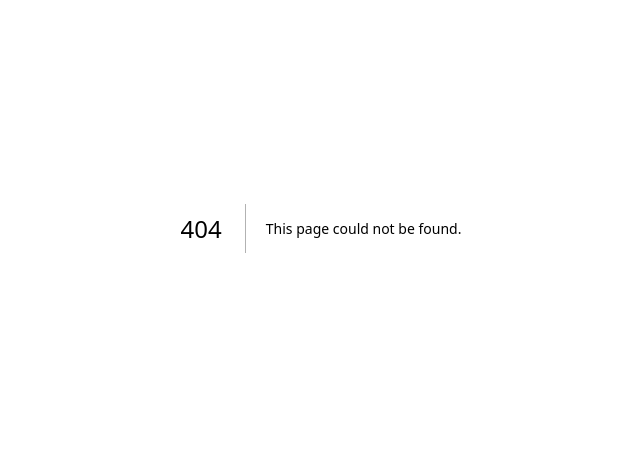
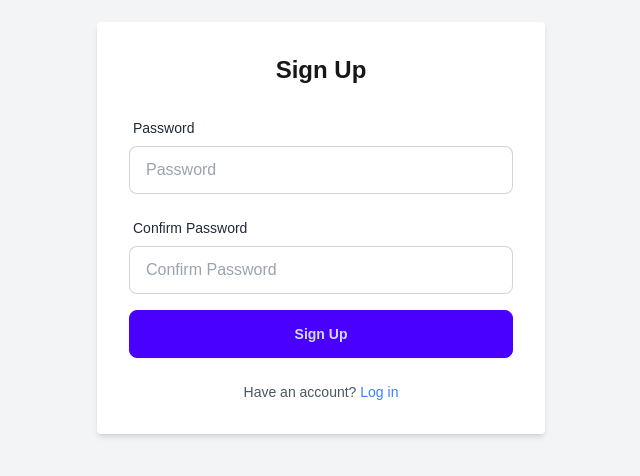
Before and after one commit to svirs/cpsc8740-project-local, a Next.js app in the folder nextjs/: page /signup in a window 1280 px wide. Before the commit this address had no page. Shown: the part 172-648 px from the top of the page, without its empty margins (319-959 px from the left). Built offline with nearby package versions, Linux system fonts and the light colour scheme.

Commit message:
login and signup pages

```diff
--- a/nextjs/app/layout.tsx
+++ b/nextjs/app/layout.tsx
@@ -28,7 +28,9 @@ export default function RootLayout({
       <body
         className={`${geistSans.variable} ${geistMono.variable} antialiased`}
       >
-        {children}
+        <div className="flex items-center justify-center min-h-screen bg-gray-100 dark:bg-gray-900">
+          {children}
+        </div>
       </body>
     </html>
   );
--- /dev/null
+++ b/nextjs/app/login/layout.tsx
@@ -0,0 +1,11 @@
+export default function Layout({
+  children,
+}: Readonly<{
+  children: React.ReactNode;
+}>) {
+  return (
+    <div className="w-full max-w-md p-8 space-y-6 bg-white dark:bg-gray-800 dark:text-white rounded shadow-md">
+      {children}
+    </div>
+  );
+}
--- /dev/null
+++ b/nextjs/app/login/page.tsx
@@ -0,0 +1,40 @@
+import Link from "next/link";
+
+export default function LoginPage() {
+  return (
+    <>
+      <h2 className="text-2xl font-bold text-center">Log In</h2>
+      <form className="space-y-4">
+        <div className="form-control">
+          <label className="label">
+            <span className="label-text dark:text-white">Username</span>
+          </label>
+          <input
+            type="text"
+            placeholder="Username"
+            className="input input-bordered w-full"
+          />
+        </div>
+        <div className="form-control">
+          <label className="label">
+            <span className="label-text dark:text-white">Password</span>
+          </label>
+          <input
+            type="password"
+            placeholder="Password"
+            className="input input-bordered w-full"
+          />
+        </div>
+        <div className="form-control mt-6">
+          <button className="btn btn-primary w-full">Log In</button>
+        </div>
+      </form>
+      <p className="text-center text-sm text-gray-600 dark:text-gray-400">
+        Don&apos;t have an account?{" "}
+        <Link href="/signup" className="text-blue-500">
+          Sign Up
+        </Link>
+      </p>
+    </>
+  );
+}
--- /dev/null
+++ b/nextjs/app/signup/layout.tsx
@@ -0,0 +1,11 @@
+export default function Layout({
+  children,
+}: Readonly<{
+  children: React.ReactNode;
+}>) {
+  return (
+    <div className="w-full max-w-md p-8 space-y-6 bg-white dark:bg-gray-800 dark:text-white rounded shadow-md">
+      {children}
+    </div>
+  );
+}
--- /dev/null
+++ b/nextjs/app/signup/page.tsx
@@ -0,0 +1,41 @@
+import Link from "next/link";
+import React from "react";
+
+export default function Signup() {
+  return (
+    <>
+      <h2 className="text-2xl font-bold text-center">Sign Up</h2>
+      <form className="space-y-4">
+        <div className="form-control">
+          <label className="label">
+            <span className="label-text dark:text-white">Password</span>
+          </label>
+          <input
+            type="password"
+            placeholder="Password"
+            className="input input-bordered w-full"
+          />
+        </div>
+        <div className="form-control">
+          <label className="label">
+            <span className="label-text dark:text-white">Confirm Password</span>
+          </label>
+          <input
+            type="password"
+            placeholder="Confirm Password"
+            className="input input-bordered w-full"
+          />
+        </div>
+        <div className="form-control mt-6">
+          <button className="btn btn-primary w-full">Sign Up</button>
+        </div>
+      </form>
+      <p className="text-center text-sm text-gray-600 dark:text-gray-400">
+        Have an account?{" "}
+        <Link href="/login" className="text-blue-500">
+          Log in
+        </Link>
+      </p>
+    </>
+  );
+}
```
